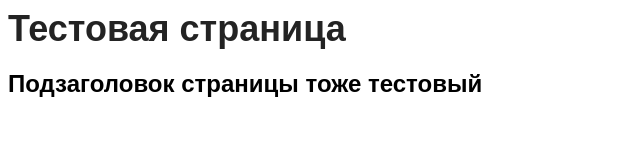
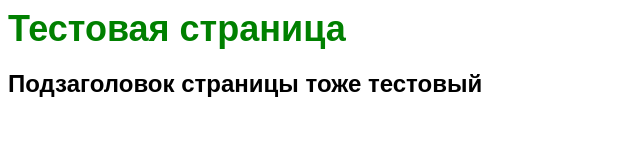
Before and after one commit to AnastasiaOsminkina/special-app, a plain HTML site: page test.html in a window 1280 px wide. Shown: the whole page, without its empty margins (0-640 px from the left). Drawn offline with Linux system fonts and the light colour scheme; files that its build step writes are made by us from their sources.

Commit message:
changed color

```diff
--- a/css/main.css
+++ b/css/main.css
@@ -9,7 +9,7 @@ html, body {
 
 h1 {
     font-size: 36px;
-    color: #232323;
+    color: green;
     margin: 0;
 }
 
```
